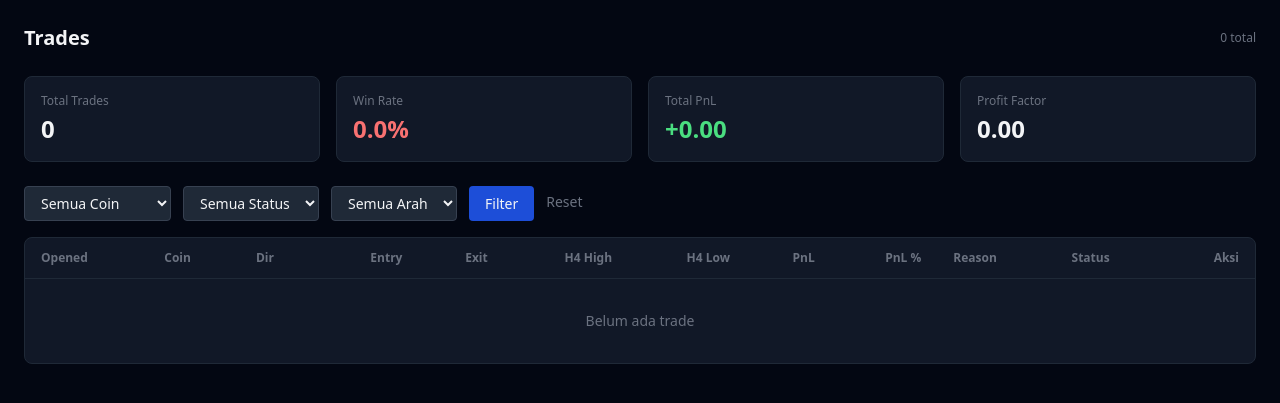
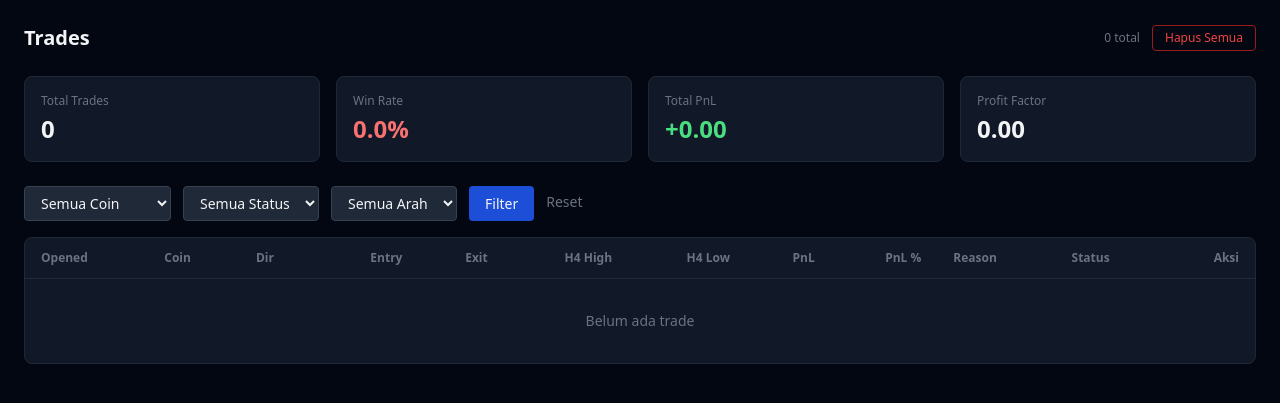
Before and after one commit to heathclif-cyber/swingtrade_v2, a Flask app: page /paper/trades in a window 1280 px wide. Shown: the part 49-452 px from the top of the page. Run offline with Flask 3, Linux system fonts and the light colour scheme; some libraries are stand-ins or nearby versions.

Commit message:
feat: tambah fitur delete trade (per-trade dan hapus semua)
trades.py: endpoint POST /paper/trades/<id>/delete (hapus satu trade)
dan POST /paper/trades/delete-all (hapus semua trade, untuk reset).
trades.html: tombol "Hapus" di kolom Aksi untuk semua trade (open
maupun closed) dengan hx-confirm. Tombol "Hapus Semua" di header
dengan konfirmasi sebelum eksekusi.

Co-Authored-By: Claude Sonnet 4.6 <noreply@anthropic.com>

```diff
--- a/app/api/trades.py
+++ b/app/api/trades.py
@@ -123,3 +123,24 @@ def close_trade(trade_id: int):
     db.session.commit()
 
     return jsonify({"status": "closed", "exit_price": close_price, "pnl_net": trade.pnl_net})
+
+
+@bp.post("/paper/trades/<int:trade_id>/delete")
+def delete_trade(trade_id: int):
+    from app.extensions import db
+    from app.models.trade import Trade
+
+    trade = Trade.query.get_or_404(trade_id)
+    db.session.delete(trade)
+    db.session.commit()
+    return jsonify({"status": "deleted", "id": trade_id})
+
+
+@bp.post("/paper/trades/delete-all")
+def delete_all_trades():
+    from app.extensions import db
+    from app.models.trade import Trade
+
+    deleted = Trade.query.delete()
+    db.session.commit()
+    return jsonify({"status": "deleted", "count": deleted})
--- a/app/templates/trades.html
+++ b/app/templates/trades.html
@@ -4,7 +4,17 @@
 
 <div class="flex items-center justify-between mb-6">
   <h1 class="text-xl font-bold">Trades</h1>
+  <div class="flex items-center gap-3">
     <span class="text-xs text-gray-500">{{ pagination.total }} total</span>
+    <button
+      hx-post="/paper/trades/delete-all"
+      hx-confirm="Hapus SEMUA trade? Tindakan ini tidak bisa dibatalkan."
+      hx-swap="none"
+      hx-on::after-request="window.location.reload()"
+      class="text-xs text-red-500 border border-red-800 rounded px-3 py-1 hover:bg-red-900/30">
+      Hapus Semua
+    </button>
+  </div>
 </div>
 
 <!-- Summary Cards -->
@@ -117,16 +127,26 @@
           </span>
         </td>
         <td class="px-4 py-2 text-right">
+          <div class="flex items-center justify-end gap-1">
             {% if trade.status == 'open' %}
             <button
               hx-post="/paper/trades/{{ trade.id }}/close"
               hx-confirm="Tutup posisi ini?"
               hx-swap="none"
               hx-on::after-request="window.location.reload()"
-            class="text-xs text-red-400 border border-red-800 rounded px-2 py-0.5 hover:bg-red-900/30">
+              class="text-xs text-yellow-400 border border-yellow-800 rounded px-2 py-0.5 hover:bg-yellow-900/30">
               Close
             </button>
             {% endif %}
+            <button
+              hx-post="/paper/trades/{{ trade.id }}/delete"
+              hx-confirm="Hapus trade ini permanen?"
+              hx-swap="none"
+              hx-on::after-request="window.location.reload()"
+              class="text-xs text-red-500 border border-red-900 rounded px-2 py-0.5 hover:bg-red-900/30">
+              Hapus
+            </button>
+          </div>
         </td>
       </tr>
       {% else %}
```
Lines whose indentation alone changed are shown as unchanged.
